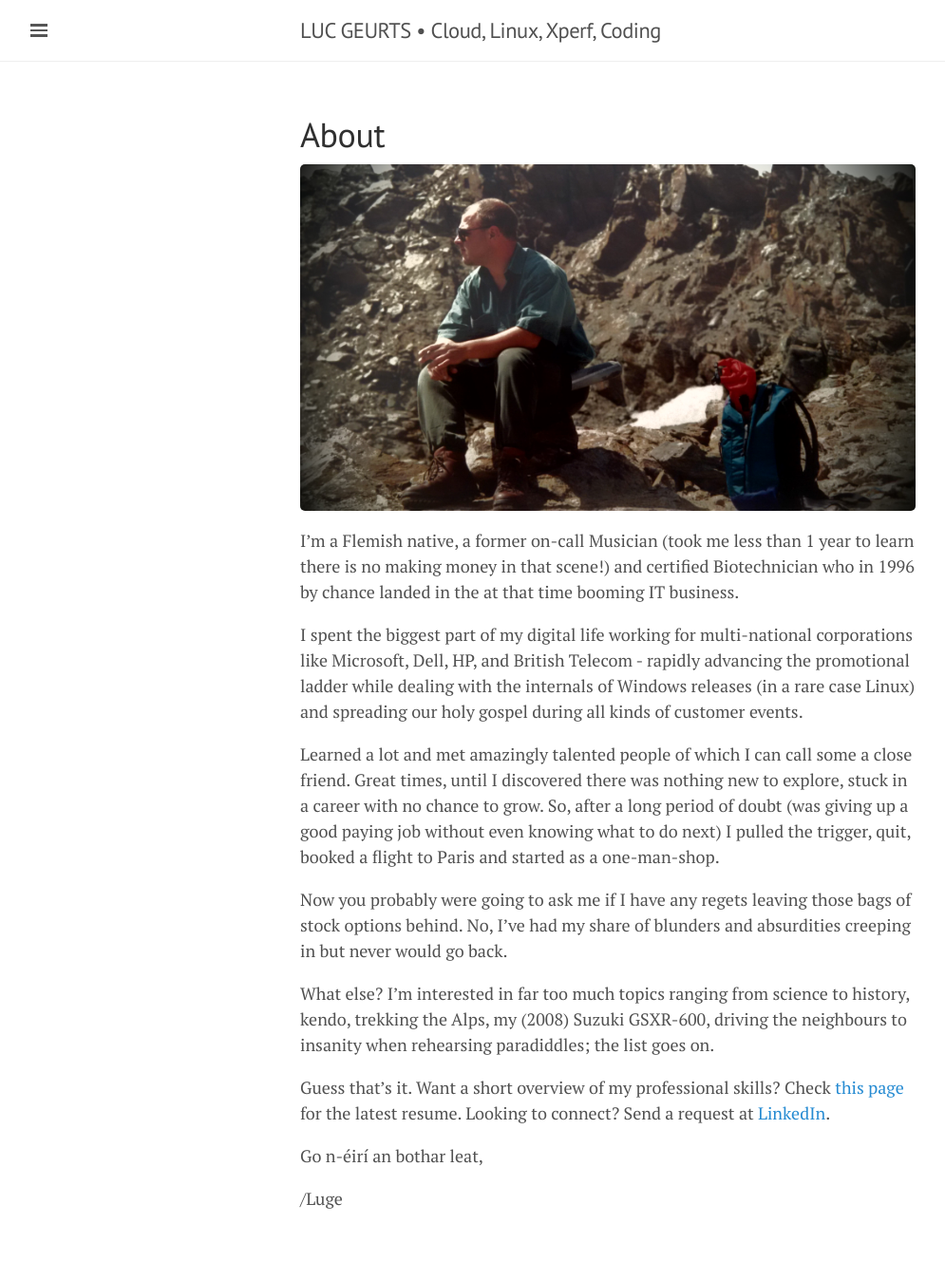
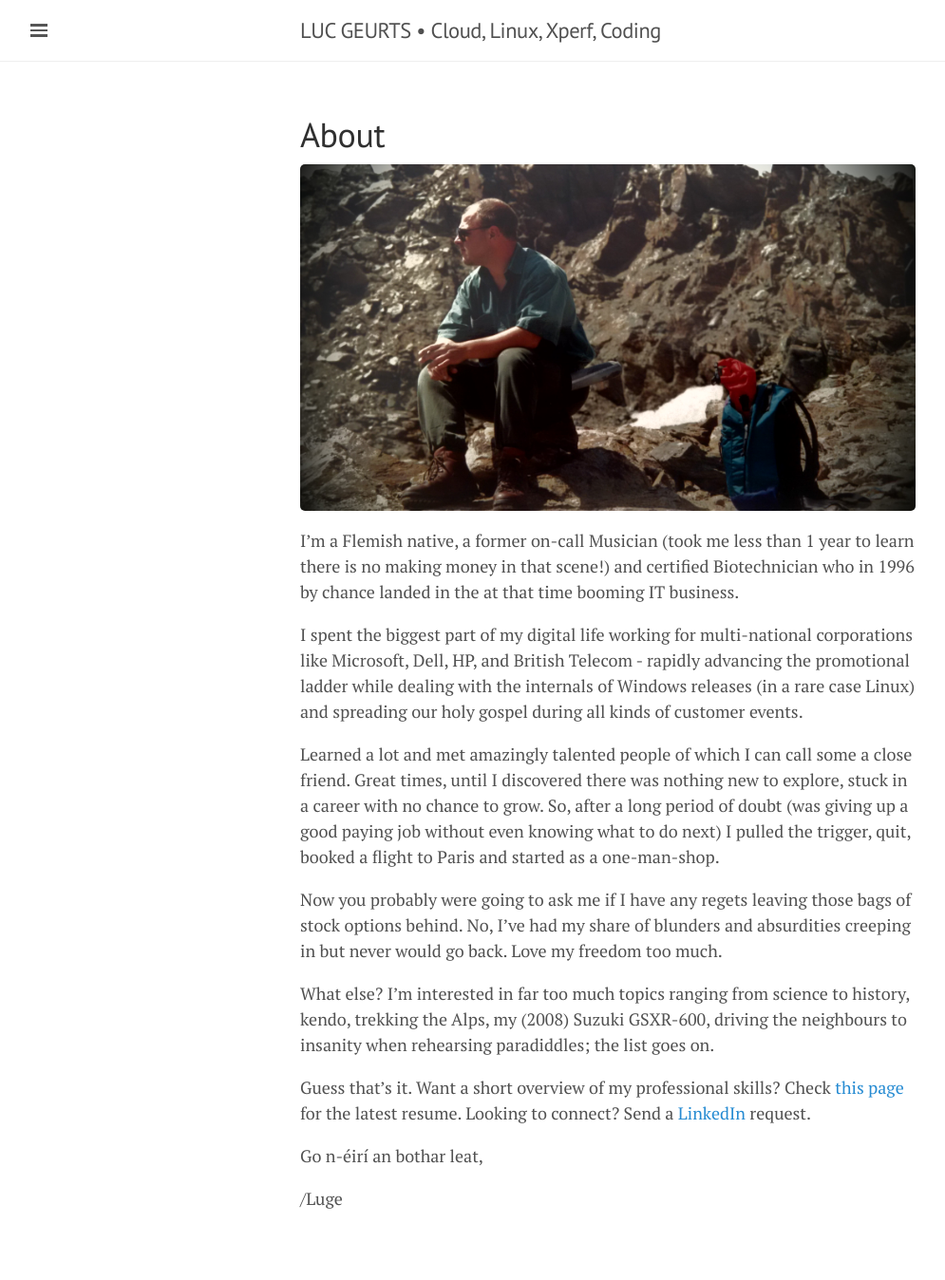
Before and after one commit to lgeurts/lgeurts.github.io, a Jekyll site: the page built from about.md, in a window 1280 px wide. Shown: the whole page at 95% size, without its empty margins (0-995 px from the left). Built offline with Jekyll 4.4.1, drawn with Linux system fonts in a browser that asks for light colours; nearby versions of some CDN libraries.

Commit message:
Update about.md

```diff
--- a/about.md
+++ b/about.md
@@ -11,11 +11,11 @@ I spent the biggest part of my digital life working for multi-national corporati
 
 Learned a lot and met amazingly talented people of which I can call some a close friend. Great times, until I discovered there was nothing new to explore, stuck in a career with no chance to grow. So, after a long period of doubt (was giving up a good paying job without even knowing what to do next) I pulled the trigger, quit, booked a flight to Paris and started as a one-man-shop.
 
-Now you probably were going to ask me if I have any regets leaving those bags of stock options behind. No, I've had my share of blunders and absurdities creeping in but never would go back.
+Now you probably were going to ask me if I have any regets leaving those bags of stock options behind. No, I've had my share of blunders and absurdities creeping in but never would go back. Love my freedom too much.
 
 What else? I’m interested in far too much topics ranging from science to history, kendo, trekking the Alps, my (2008) Suzuki GSXR-600, driving the neighbours to insanity when rehearsing paradiddles; the list goes on.
 
-Guess that's it. Want a short overview of my professional skills? Check [this page](https://github.com/lgeurts/Resume/blob/master/Moderncv%20Resume%20Luc%20Geurts%20%28US%29.pdf) for the latest resume. Looking to connect? Send a request at [LinkedIn](https://www.linkedin.com/in/lucgeurts).
+Guess that's it. Want a short overview of my professional skills? Check [this page](https://github.com/lgeurts/Resume/blob/master/Moderncv%20Resume%20Luc%20Geurts%20%28US%29.pdf) for the latest resume. Looking to connect? Send a [LinkedIn](https://www.linkedin.com/in/lucgeurts) request.
 
 Go n-éirí an bothar leat,
 
```
